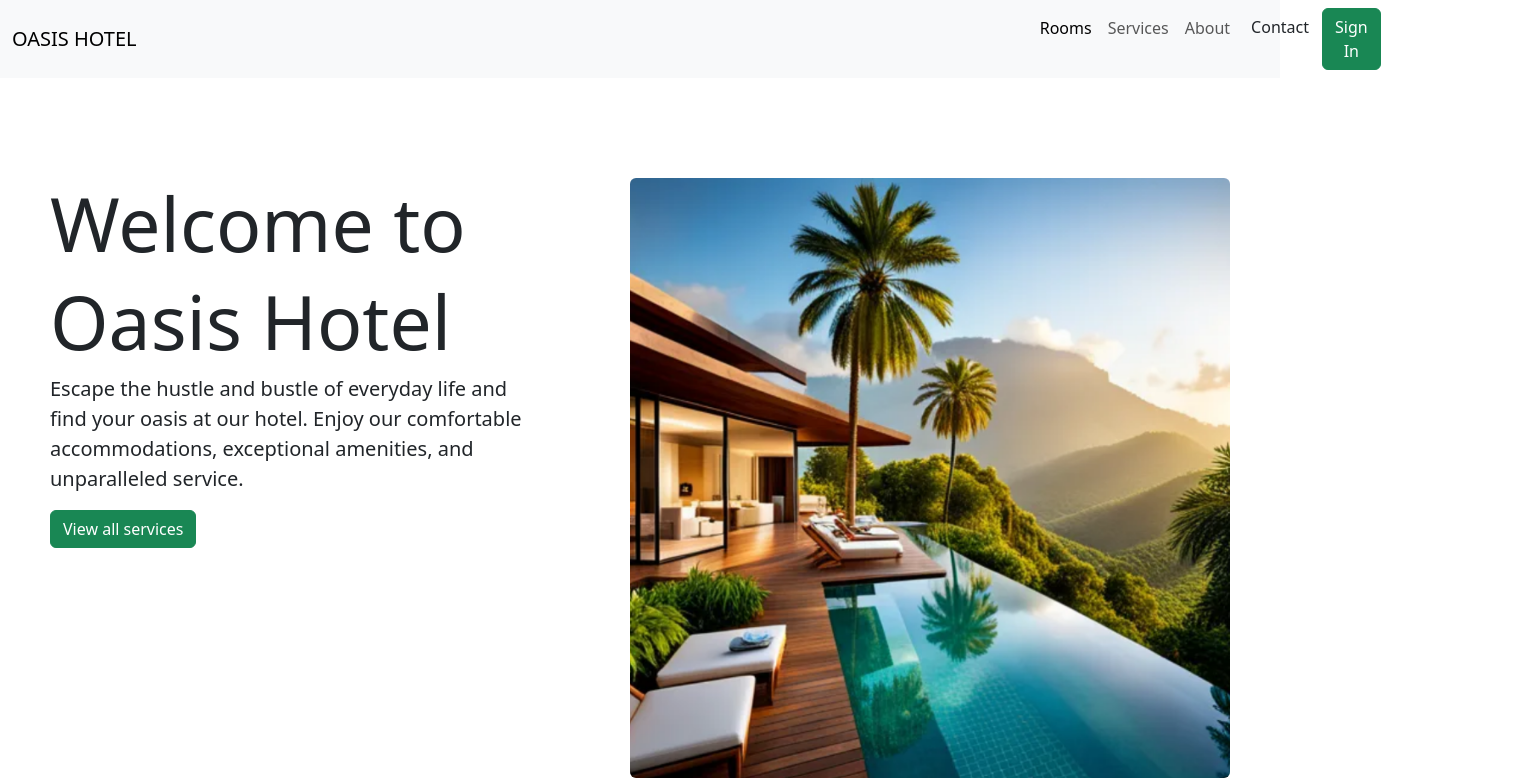
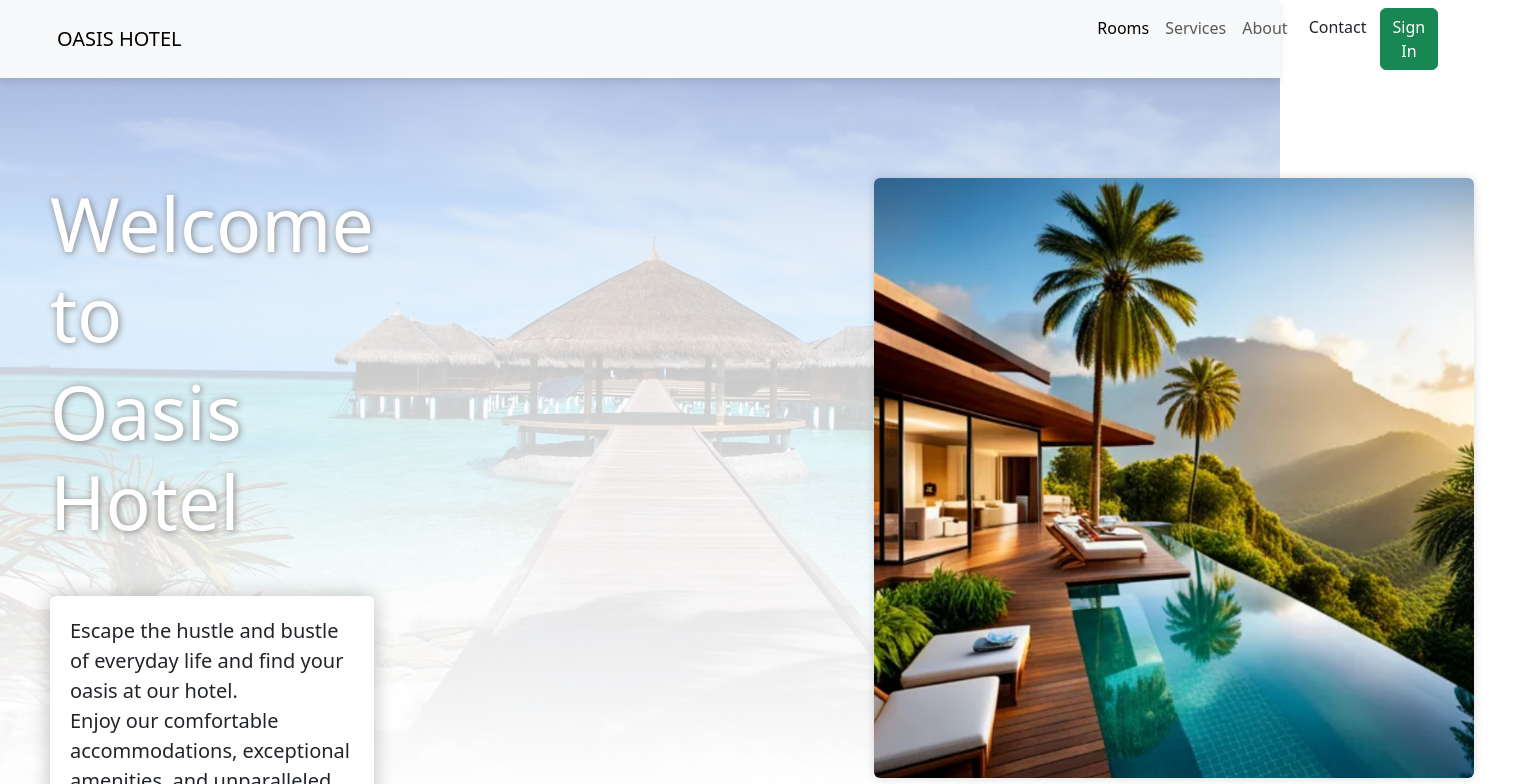
Before and after one commit to KonradGadela/oasis-web, a React (Create React App) app: page / in a window 1280 px wide. Shown: the top 784 px of the page, 1524 px wide, since content can reach past the window. Built offline with nearby package versions, Linux system fonts and the light colour scheme.

Commit message:
Main page changes

```diff
--- a/src/components/Home.js
+++ b/src/components/Home.js
@@ -4,13 +4,24 @@ import mainpic from '.././images/oasis-image-main.png';
 import gympic from '.././images/gym.png';
 import roompic from '.././images/room.jpg';
 import chefpic from '.././images/chef.jpg';
+import hotelpic from '.././images/hotelpic.jpg';
+
 
 import NavBar from './NavBar';
 import { Service } from './Service';
 
 const Home = () => {
+
+  const backgroundStyle = {
+    backgroundImage: `linear-gradient(rgba(255, 255, 255, 0.6), rgba(255, 255, 255, 75)), url(${hotelpic})`,
+    backgroundSize: 'cover',
+    backgroundPosition: 'center',
+    backgroundRepeat: 'no-repeat',
+    height: '100vh', // Set the height of the background
+  };
+
   return (
-    <div>
+    <div style={backgroundStyle}>
 
       <NavBar />
 
@@ -19,18 +30,17 @@ const Home = () => {
         <div class="main-content-left">
           <h1 class="welcome-header">Welcome to</h1>
           <h1 class="welcome-header">Oasis Hotel</h1>
-          <p>Escape the hustle and bustle of everyday life and find your oasis at our hotel. Enjoy our comfortable accommodations, exceptional amenities, and unparalleled service.</p>
-          <button type="button" class="btn btn-success">View all services</button>
+          <p class="main-paragraph rounded">Escape the hustle and bustle of everyday life and find your oasis at our hotel.<br/> Enjoy our comfortable accommodations, exceptional amenities, and unparalleled service.</p>
+          <button type="button" class="btn btn-success" ><a href="#ServicesAll" class="nav-link">View all services</a></button>
         </div>
 
 
         <div class="main-content-right">
-          <img src={mainpic} class="main-pic rounded" alt="sth" />
+          <img  src={mainpic} class="main-pic rounded service-pic" alt="sth" />
         </div>
 
       </div>
 
-      <hr />
 
       <h1 class="allServicesHeader">All services</h1>
 
--- a/src/components/NavBar.js
+++ b/src/components/NavBar.js
@@ -3,14 +3,9 @@ import { Link } from 'react-router-dom';
 
 const NavBar = () => {
     return (
-        <div>
           <nav class="navbar navbar-expand-lg bg-body-tertiary">
             <div class="container-fluid">
               <a class="navbar-brand"><Link to="/" className="custom-link" >OASIS HOTEL</Link></a>
-
-              <button class="navbar-toggler" type="button" data-bs-toggle="collapse" data-bs-target="#navbarNav" aria-controls="navbarNav" aria-expanded="false" aria-label="Toggle navigation">
-                <span class="navbar-toggler-icon"></span>
-              </button>
 
               <div class="collapse navbar-collapse" id="navbarNav">
                 <ul class="navbar-nav">
@@ -40,7 +35,6 @@ const NavBar = () => {
               </div>
             </div>
           </nav>
-        </div>
       );
 };
 
--- a/src/components/SignIn.js
+++ b/src/components/SignIn.js
@@ -8,11 +8,53 @@ const SignIn = () => {
 
   const [email, setEmail] = useState('');
   const [password, setPassword] = useState('');
+  const [showSuccessAlert, setShowSuccessAlert] = useState(false);
+  const [showExceptionAlert, setShowExceptionAlert] = useState(false);
 
+
+
+  const handleSignIn = () => {
+    setShowExceptionAlert(false)
+    const data = { email, password };
+    const apiUrl = 'https://localhost:7147/api/user/Login';
+
+    fetch(apiUrl, {
+      method: 'POST',
+      headers: {
+        'Content-Type': 'application/json',
+      },
+      body: JSON.stringify(data),
+    }).then(response => {
+      if (!response.ok) {
+        setShowExceptionAlert(true);
+      }
+      else
+      {
+        console.log('Success:', data);
+        setShowSuccessAlert(true);
+        setTimeout(() => {
+          window.location.href = './';
+        }, 3000);
+      }
+    })
+
+  };
 
   return (
     <div>
       <NavBar />
+
+      {showSuccessAlert && (
+        <div className="alert alert-success" role="alert">
+          You have been logged in successfully. You will be redirected to Log In page in 3 seconds...
+        </div>
+      )}
+
+      {showExceptionAlert && (
+        <div className="alert alert-danger" role="alert">
+          User with provided login/password hasn't been found in the database...
+        </div>
+      )}
 
       <div class="sign-up-div">
 
@@ -29,7 +71,7 @@ const SignIn = () => {
               placeholder=""
               value={email}
               onChange={e => setEmail(e.target.value)}
-              />
+            />
           </div>
 
           <div class="mb-3">
@@ -47,8 +89,9 @@ const SignIn = () => {
 
         <button
           type="button"
-          class="btn btn-success log-in-button">
-          <Link to="/SignUp" className="custom-link" >Sign In</Link>
+          class="btn btn-success log-in-button"
+          onClick={handleSignIn}>
+          Sign In
         </button>
 
       </div>
--- a/src/components/SignUp.js
+++ b/src/components/SignUp.js
@@ -39,6 +39,7 @@ const SignUp = () => {
                 console.error('Error:', error);
             });
     };
+
 
     return (
         <div>
@@ -121,7 +122,7 @@ const SignUp = () => {
 
                     <button
                         type="button"
-                        className="btn btn-success log-in-button"
+                        className="btn btn-success "
                         onClick={handleSignUp}
                     >
                         Sign Up
--- a/src/index.css
+++ b/src/index.css
@@ -14,7 +14,17 @@ code {
 
 .navbar-collapse
 {
-  margin-left: 70%;
+  margin-left: 71%;
+}
+
+.navbar-brand
+{
+  margin-left: 45px;
+}
+
+.navbar
+{
+  box-shadow: 0px 4px 8px rgba(0, 0, 40, 0.1); /* Adjust the values as needed */
 }
 
 .main-content
@@ -35,19 +45,19 @@ code {
 
 .main-pic
 {
-width: 600px;
-height: 600px;
-}
-
-.welcome-header
-{
-  font-size: 90px;
+width: 600px !important;
+height: 600px !important;
+max-height: 600px !important;
+margin-left: 400px;
 }
 
 .welcome-header
 {
   font-size: 75px;
+  color:#fff;
+  text-shadow: 1px 1px 7px grey; /* Black text shadow */
 }
+
 
 p
 {
@@ -101,7 +111,7 @@ a {
   width: 20%;
 }
 
-.alert-success
+.alert
 {
   width: 70% !important;
   margin: auto;
@@ -130,7 +140,7 @@ a {
   max-height: 300px; /* Set a fixed height for the images */
   object-fit: cover;
   transition: transform 0.3s, box-shadow 0.3s;
-  box-shadow: 0 0 10px rgba(0, 0, 0, 0.3);
+  box-shadow: 0 0 10px rgba(0, 0, 0, 0.15);
 }
 
 .service-pic:hover {
@@ -143,9 +153,21 @@ a {
 {
   margin-top: 30px;
   margin-left: 40px;
+  color: #fff; /* White text color */
+  text-shadow: 1px 1px 5px rgb(119, 119, 119); /* Black text shadow */
+
 }
 
 .serviceHeader
 {
   margin-top: 20px;
 }
+
+.main-paragraph
+{
+  background-color: white;
+  padding: 20px;
+  margin-top: 50px;
+  margin-bottom: 15px;
+  box-shadow: 0 0 20px rgba(0, 0, 0, 0.25);
+}
```
Also changed, not shown: src/images/hotelpic.jpg (added), 1 other file (tests, documents, lock files or other folders).
